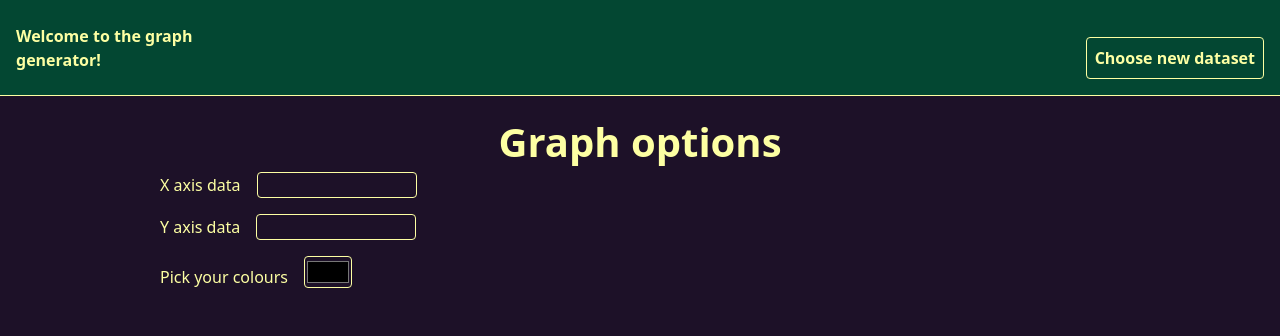
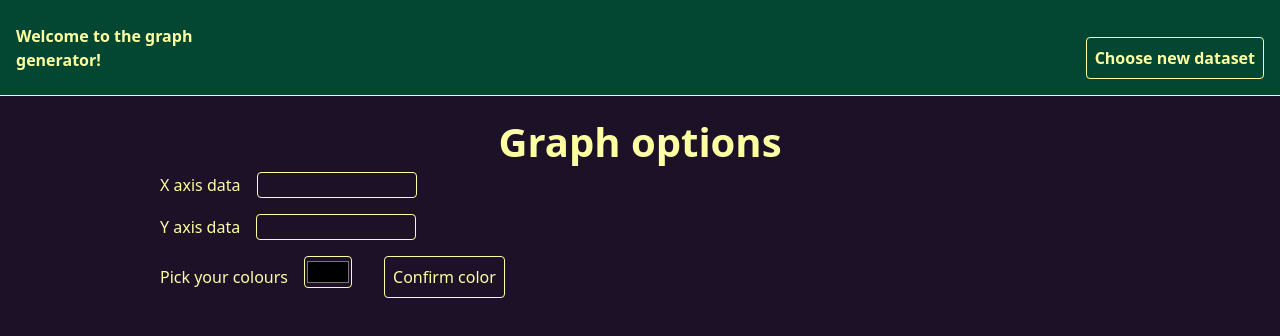
Before and after one commit to GiuliaBonifazi/graph-code-generator, a React (Vite) app: page /graph-options in a window 1280 px wide. Shown: the top 336 px of the page. Built offline with nearby package versions, Linux system fonts and the light colour scheme.

Commit message:
working colour picker but still lacking remove selected colour button

```diff
--- a/src/pages/GraphOptions.jsx
+++ b/src/pages/GraphOptions.jsx
@@ -1,16 +1,43 @@
 import Title from "./components/Title"
 import GenericInput from "./components/GenericInput"
+import PickedColour from "./components/PickedColour"
+import { useState } from "react"
+import GenericButton from "./components/GenericButton"
 
 
 const GraphOptions = () => {
+    const [currColor, setCurrColor] = useState(null)
+    const [pickedColors, setPickedColors] = useState([])
+
+    const onConfirmPickedColor = (event) => {
+        if (currColor != null) {
+            setPickedColors([...pickedColors, currColor])
+            console.log(pickedColors)
+            setCurrColor(null)
+        }
+    }
+
+    const onNewPickedColor = (event) => {
+        setCurrColor(event.target.value)
+    }
+
     return <>
         <Title title="Graph options"></Title>
         {/* TODO DATA PREVIEW */}
-        <form className="flex flex-col justify-start space-y-4">
+
+        <form className="flex flex-col justify-start space-y-4 pl-[10rem] pr-0">
             <GenericInput labelText="X axis data" id="x-axis-data" type="text"></GenericInput>
             <GenericInput labelText="Y axis data" id="y-axis-data" type="text"></GenericInput>
-            <div className="flex flex-row w-fit space-x-2">
-                <GenericInput labelText="Pick your colours" id="colour-input" type="color" dim="h-8 w-12"/>
+            <div id="picked-colors-container" className="flex flex-row w-fit space-x-8">
+                <GenericInput labelText="Pick your colours" id="colour-input" type="color" dim="h-8 w-12" onChange={onNewPickedColor}/>
+                <GenericButton label="Confirm color" dims="h-fit p-2 w-fit" onClick={onConfirmPickedColor}/>
+                <div id="picked-colors-container" className="grid grid-flow-row grid-cols-5 gap-4">
+                    {
+                        pickedColors.map((color, index) => {
+                            return <PickedColour key={"colour-number-" + index} color={color}></PickedColour>
+                        })
+                    }
+                </div>
             </div>
         </form>
     </>
--- a/src/pages/components/GenericInput.jsx
+++ b/src/pages/components/GenericInput.jsx
@@ -1,9 +1,13 @@
 function GenericInput(
     props
 ) {
-    return <div className="px-[10rem] w-fit space-x-4">
+    return <div className="w-fit space-x-4">
         <label htmlFor={props.id}>{props.labelText}</label>
-        <input id={props.id} type={props.type} className={"pasteArea border rounded " + (props.dim == null ?  "w-40 h-fit" : props.dim)}/>
+        <input
+            id={props.id}
+            type={props.type}
+            onChange={props.onChange}
+            className={"pasteArea border rounded " + (props.dim == null ?  "w-40 h-fit" : props.dim)}/>
     </div>
 }
 
--- a/src/pages/components/PickedColour.jsx
+++ b/src/pages/components/PickedColour.jsx
@@ -1,9 +1,9 @@
 
 
 function PickedColour(props) {
-    return <div className="">
-        <div className={"rounded-full h-8 w-8"}></div>
-    </div>
+    return <>
+        <div key={props.id} className={"rounded-full h-8 w-8"} style={{backgroundColor: props.color}}></div>
+    </>
 }
 
 export default PickedColour
```
